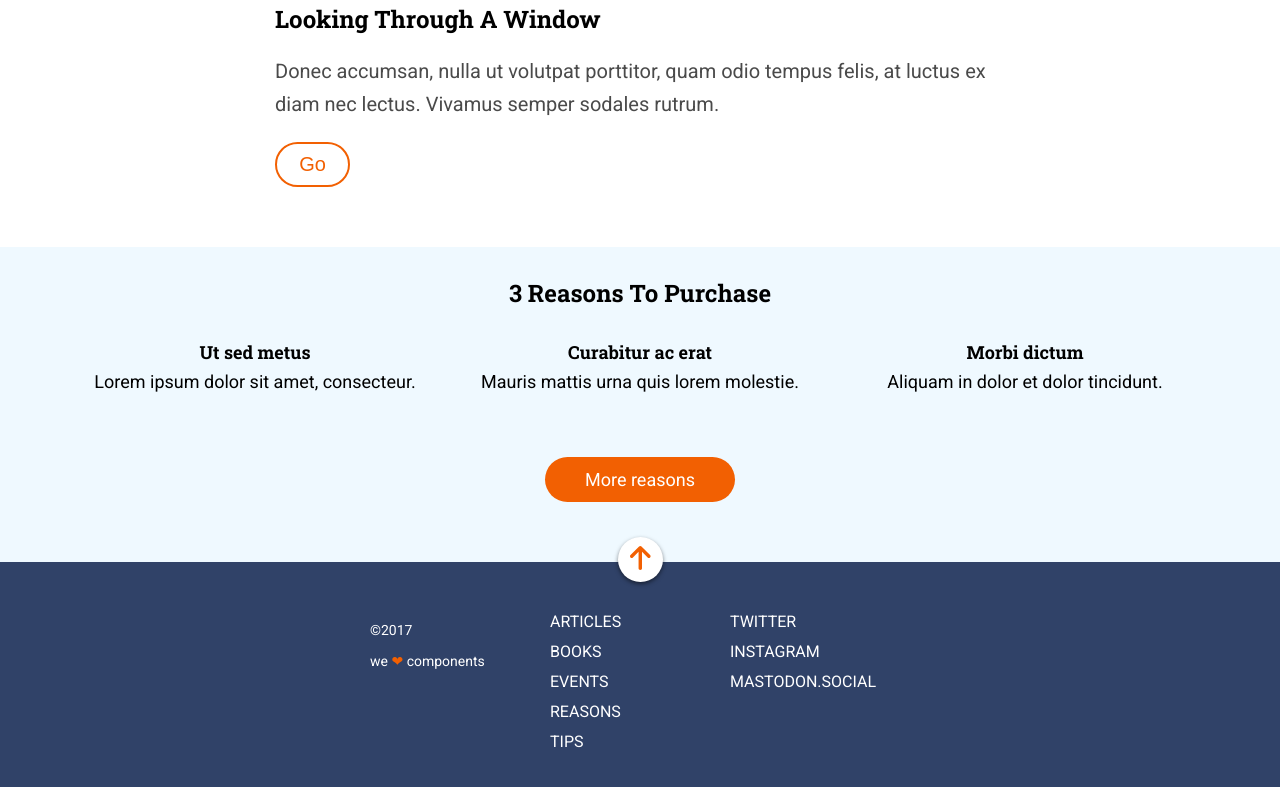
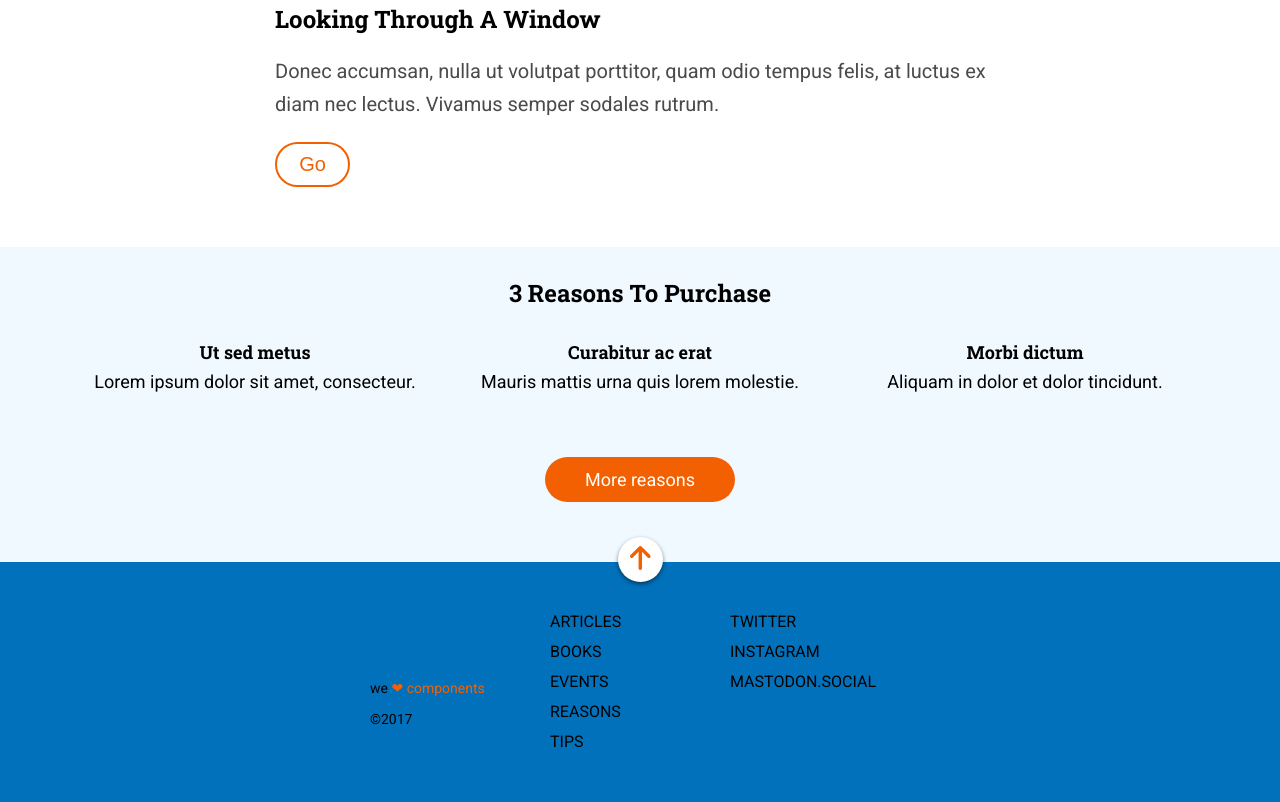
Before and after one commit to VictoriaDiro/f-m1-evaluacion-final-VictoriaDiro, a website: page public/index.html in a window 1280 px wide. Shown: the part 869-1671 px from the top of the page. Drawn offline with Linux system fonts and the light colour scheme.

Commit message:
changes footer

```diff
--- a/_src/assets/scss/core/_variables.scss
+++ b/_src/assets/scss/core/_variables.scss
@@ -6,6 +6,7 @@ $color-litle-blue: #eff9ff;
 $color-light-blue: #8ccbea;
 $color-blue: #0271bc;
 $color-dark-blue: #304268;
+$color-black: black;
 
 // Fonts
 
--- a/_src/assets/scss/layout/_footer.scss
+++ b/_src/assets/scss/layout/_footer.scss
@@ -1,5 +1,5 @@
 .page__footer {
-    background-color: $color-dark-blue;
+    background-color: $color-blue;
     @media all and (min-width: 1200px) {
         padding: 0 370px 0 370px;
     }
@@ -48,13 +48,13 @@
 .footer__menu {
     margin: 0;
     padding-left: 0;
-    padding-bottom: 30px;
+    padding-bottom: 45px;
     list-style: none;
     display: flex;
     flex-direction: column;
     justify-content: center;
     align-items: center;
-    color: $color-white;
+    color: $color-black;
     font-family: $font-family-secondary;
     font-size: $font-size-s;
     text-transform: uppercase;
@@ -76,7 +76,8 @@
     flex-direction: column;
     justify-content: center;
     align-items: center;
-    color: $color-white;
+    padding-bottom: 30px;
+    color: $color-black;
     font-family: $font-family-secondary;
     font-size: $font-size-s;
     text-transform: uppercase;
@@ -91,6 +92,9 @@
 // Copyright
 
 .footer__grid-copy {
+    display: flex;
+    flex-direction: column-reverse;
+    padding-bottom: 60px;
     @media all and (min-width: 768px) {
         grid-column: 1 / 2;
         grid-row: 1 / 2;
@@ -104,7 +108,7 @@
 .footer__copyrigth {
     padding: 15px;
     text-align: center;
-    color: $color-white;
+    color: $color-black;
     font-family: $font-family-secondary;
     font-size: $font-size-xs;
     @media all and (min-width: 768px) {
@@ -117,9 +121,9 @@
 }
 
 .footer__love {
-    padding: 0px 15px 60px 15px;
+    padding: 0px 15px;
     text-align: center;
-    color: $color-white;
+    color: $color-black;
     font-family: $font-family-secondary;
     font-size: $font-size-xs;
     @media all and (min-width: 768px) {
@@ -134,3 +138,9 @@
 .heart {
     color: $color-orange;
 }
+
+.components {
+    @media all and (min-width: 768px) {
+    color: $color-orange;
+    }
+}
--- a/public/index.html
+++ b/public/index.html
@@ -98,7 +98,9 @@
                     </ul>
                     <div class="footer__grid-copy">
                         <div class="footer__copyrigth">©2017</div>
-                        <div class="footer__love">we <span class="heart">❤︎</span> components</div>
+                        <div class="footer__love">we <span class="heart">❤︎</span>  <span class="components">components</span>
+
+                        </div>
                     </div>
                 </div>
             </footer>
```
Also changed, not shown: _src/templates/partials/_footer.html (+1 -1 lines), public/assets/css/main.css, 1 other file.
